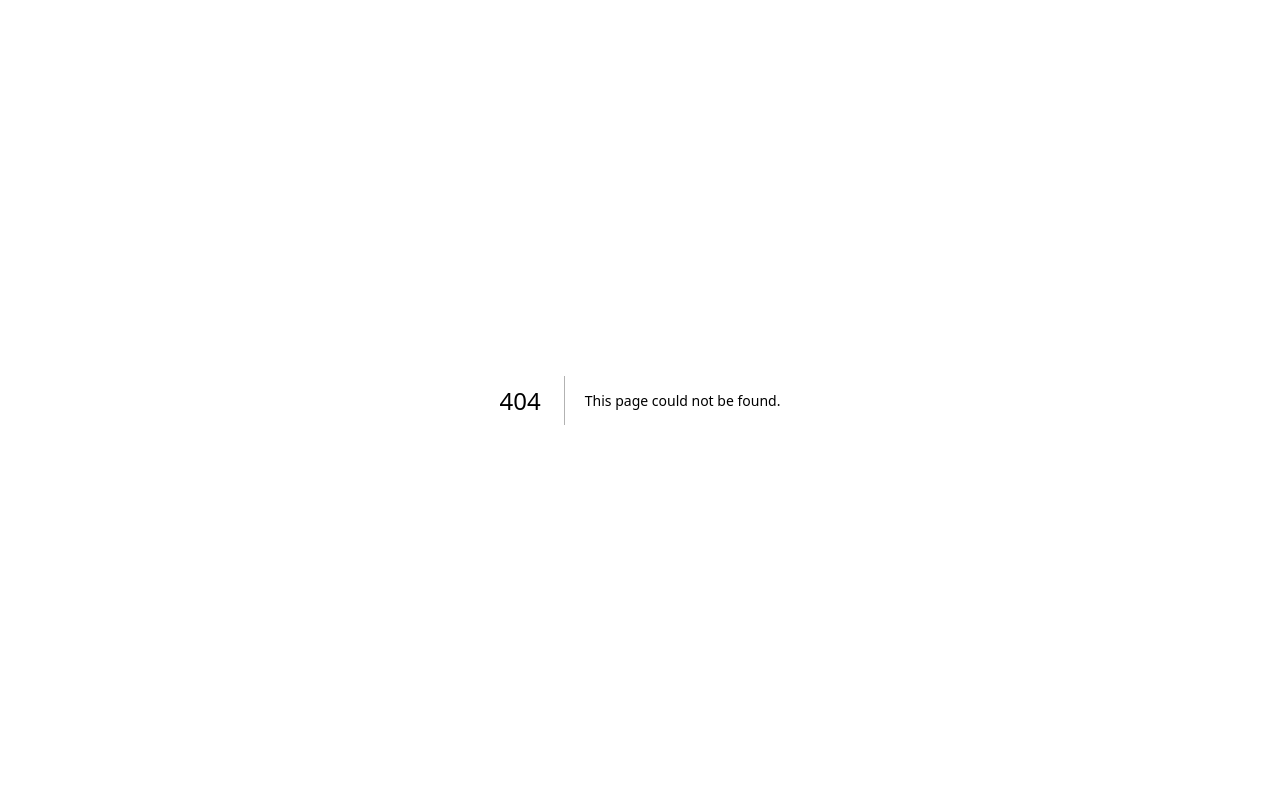
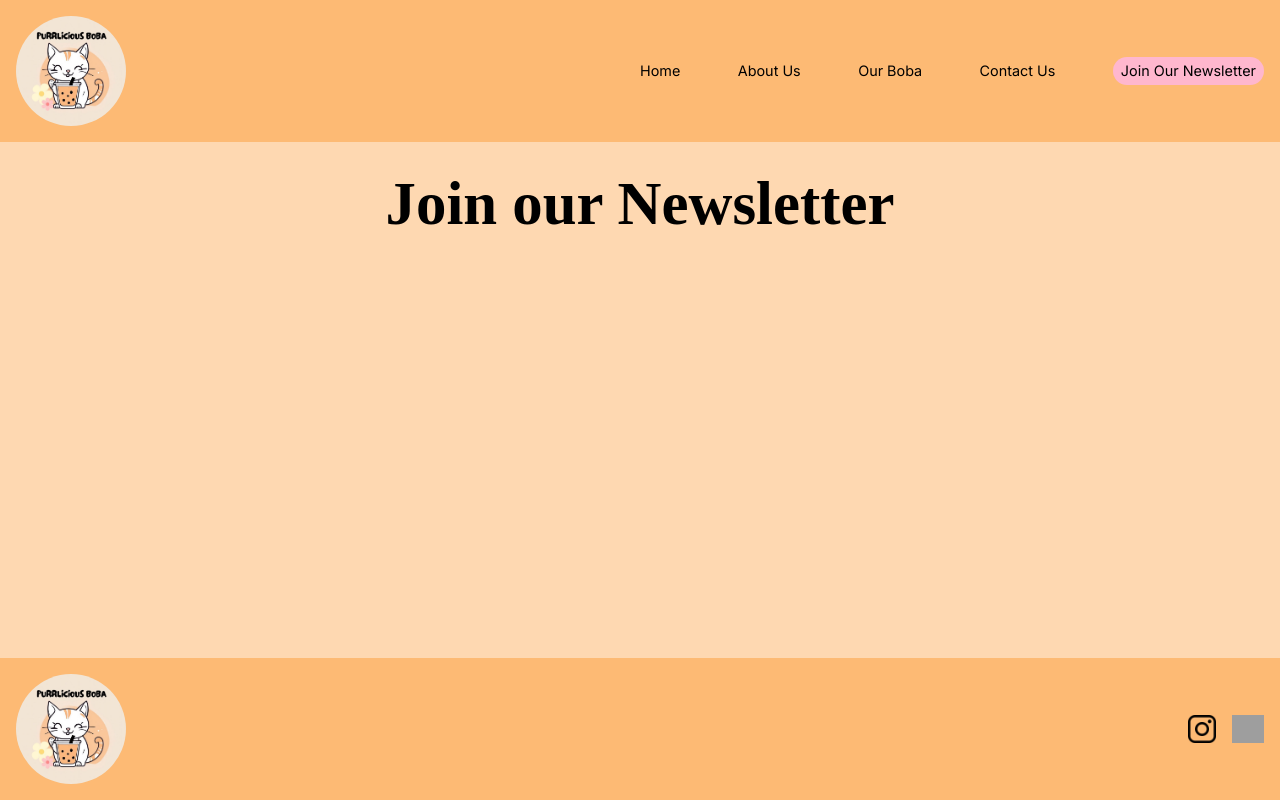
Before and after one commit to devanshkat/purrlicious-boba, a Next.js app in the folder frontend/: page /newsletter in a window 1280 px wide. Before the commit this address had no page. Built offline with nearby package versions, Linux system fonts and the light colour scheme; grey boxes are pictures that could not be loaded; a web font is replaced by a local one.

Commit message:
Added Newsletter Page
- Added newsletter page
- Direct "Join our Newsletter" button to newsletter page

```diff
--- a/frontend/app/components/Nav.tsx
+++ b/frontend/app/components/Nav.tsx
@@ -11,7 +11,7 @@ const Nav = () => {
         <div className=""><Link href={"/about"}>About Us</Link></div>
         <div className=""><Link href={"/boba"}>Our Boba</Link></div>
         <div className=""><Link href={"/contact"}>Contact Us</Link></div>
-        <div className="bg-[#FFB7CE] pt-[0.2rem] pb-[0.2rem] pl-[0.5rem] pr-[0.5rem] rounded-3xl">Join Our Newsletter</div>
+        <div className="bg-[#FFB7CE] pt-[0.2rem] pb-[0.2rem] pl-[0.5rem] pr-[0.5rem] rounded-3xl"><Link href={"/newsletter"}>Join Our Newsletter</Link></div>
       </div>
     </div>
   );
--- /dev/null
+++ b/frontend/app/newsletter/page.tsx
@@ -0,0 +1,21 @@
+import Nav from "../components/Nav"
+import Footer from "../components/Footer"
+
+
+export default function NewsletterPage() {
+    return (
+    <div className="flex flex-col min-w-screen min-h-screen w-full h-full bg-[#FED8B1]">
+      <div className="">
+        <Nav />
+      </div>
+
+      <div className="flex flex-col items-center p-4">
+        <h1 className="font-inknut text-center text-black text-[3.8em] font-bold">Join our Newsletter</h1>
+      </div>
+
+      <div className="mt-auto h-full w-full">
+        <Footer />
+      </div>
+    </div>
+    );
+}
```
